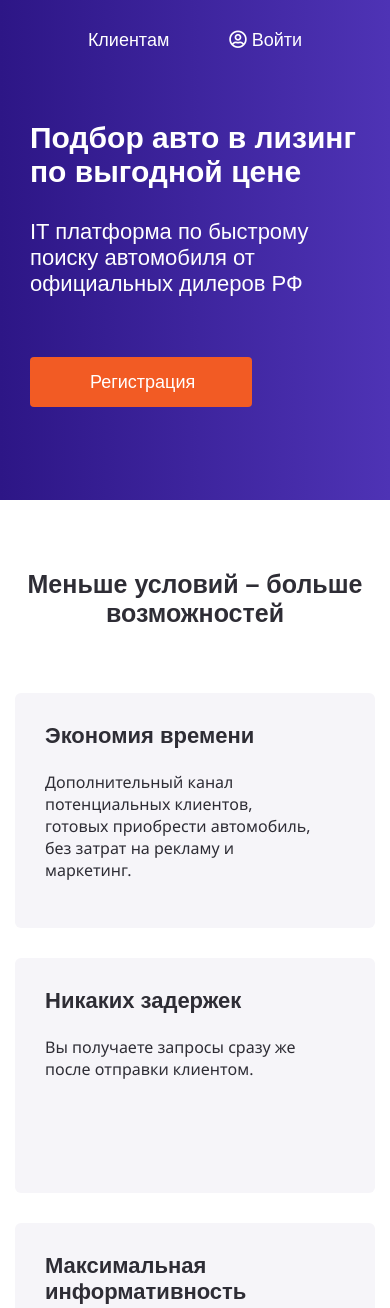
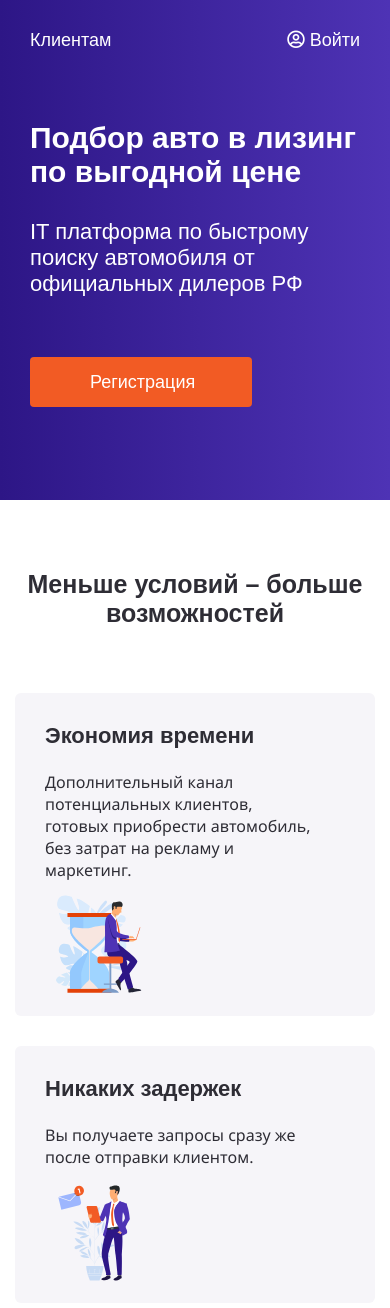
Before and after one commit to saltsamuraii/MediaWorksTest, a plain HTML site: page index.html in a window 390 px wide. Shown: the top 1308 px of the page. Drawn offline with nearby package versions, Linux system fonts and the light colour scheme.

Commit message:
change cards on mobile

```diff
--- a/style/_cards.scss
+++ b/style/_cards.scss
@@ -10,7 +10,6 @@
 }
 
 .card__body {
-
   width: 570px;
   height: 235px;
 
@@ -27,6 +26,7 @@
 
   @media #{$mobile} {
     width: 100%;
+    height: 100%;
   }
 }
 
@@ -63,6 +63,9 @@
   }
 
   @media #{$tablet} {
-    display: none;
+    position: relative;
+    top: 10px;
+    left: 0;
+    transform: translateY(0);
   }
 }
--- a/style/_header.scss
+++ b/style/_header.scss
@@ -22,6 +22,10 @@
 
   @media #{$notebook} {
     justify-content: space-around;
+  }
+
+  @media #{$mobile} {
+    display: block;
   }
 }
 
```
Also changed, not shown: style/style.css, 1 other file.
